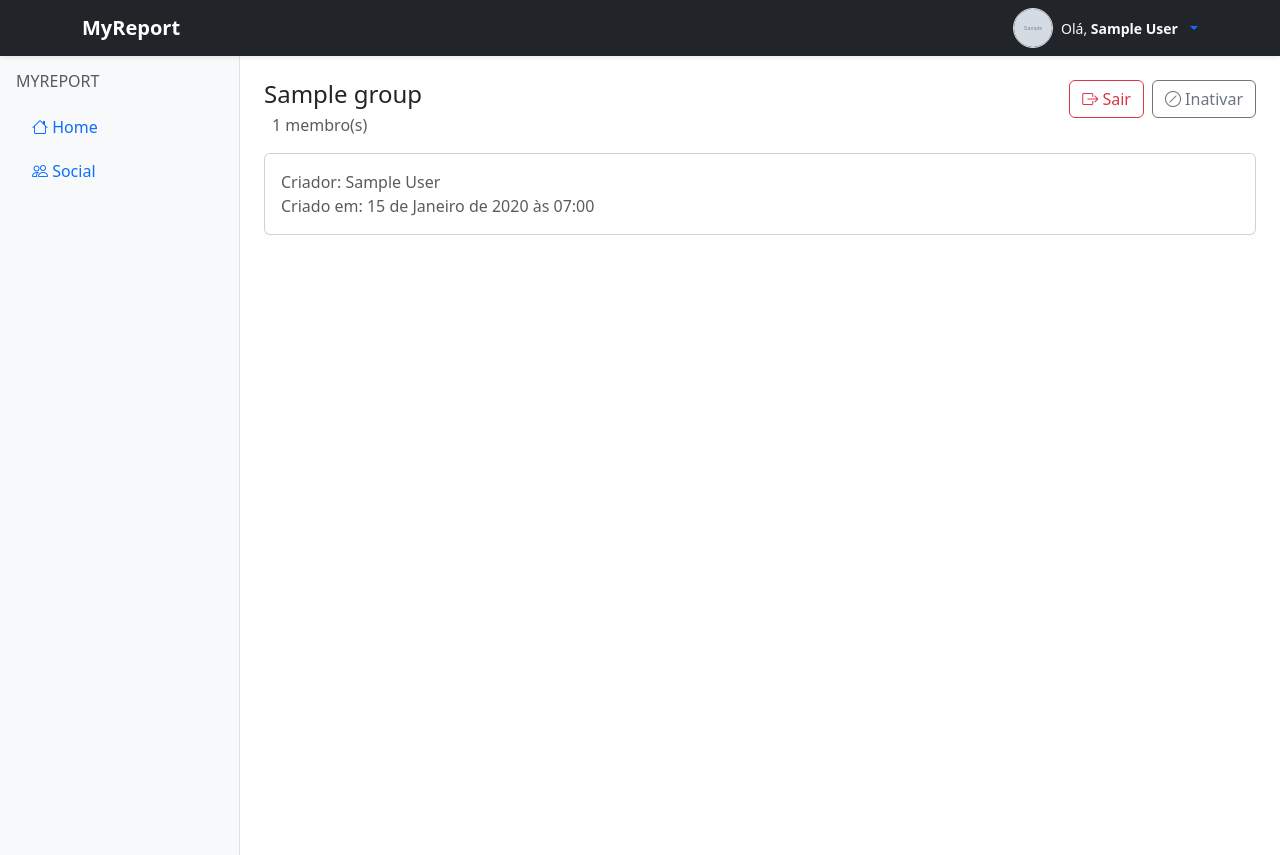
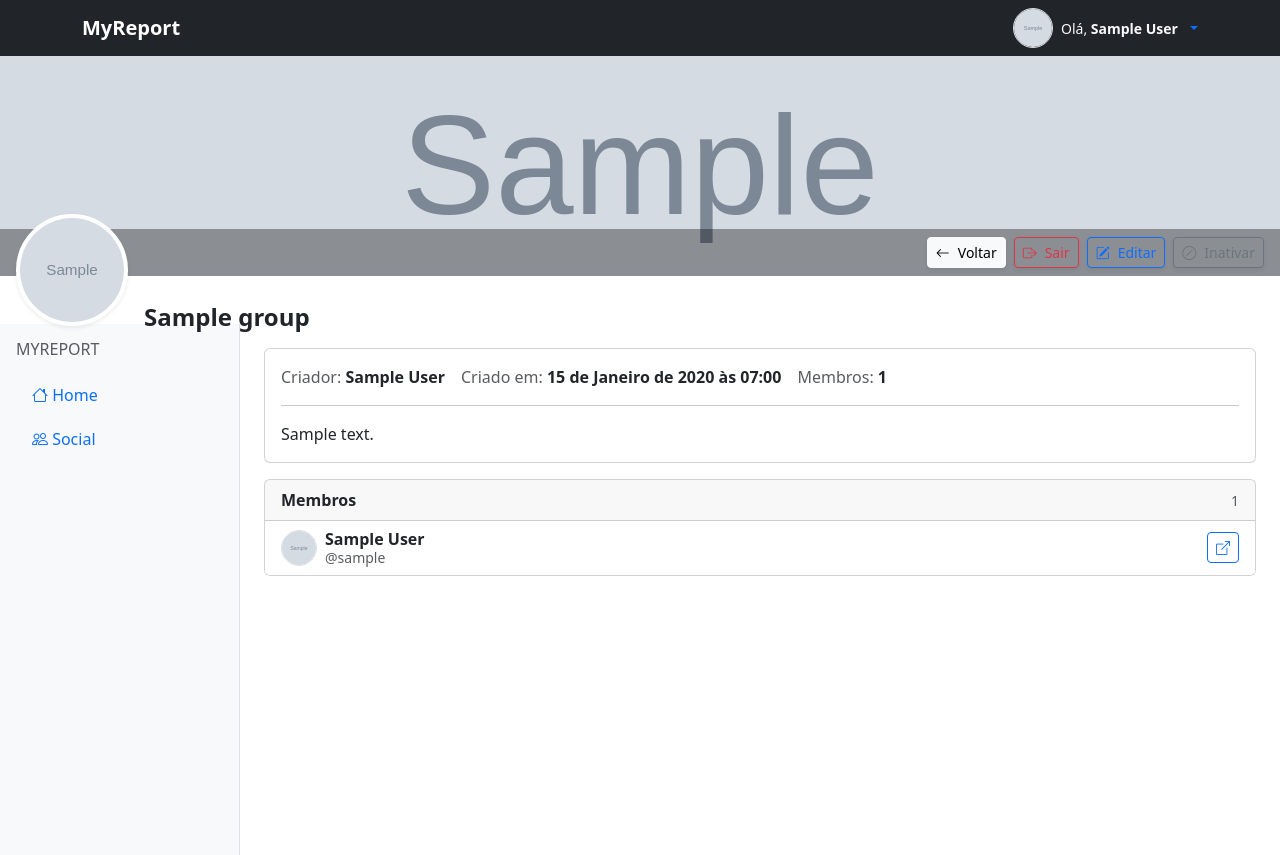
Before and after one commit to PeritoCriminal/myreport, a Django app: page /groups/00000000-0000-0000-0000-000000000001/ in a window 1280 px wide. Shown: the top 855 px of the page. Run offline with Django 5.2, Linux system fonts and the light colour scheme; a user stored in the database is signed in; tables that the repository leaves empty hold one stand-in row (values such as "Sample post"); grey boxes marked "Sample" are stand-in pictures.

Commit message:
Grupos: adiciona header próprio, ajusta detalhe do grupo e ações de membro/criador

```diff
--- a/myreport/accounts/templates/accounts/partials/profile_header.html
+++ b/myreport/accounts/templates/accounts/partials/profile_header.html
@@ -100,8 +100,6 @@
                 >
             {% endif %}
 
-            {# Texto de Identificação #}
-            {# Exibe a identificação SOMENTE se a página NÃO for do usuário logado #}
             {% if owner.id != user.id %}
                 <div class="pt-5 mt-5 d-none d-md-block">
                     <h4 class="fw-bold m-0 text-truncate">Página pessoal de {{ owner.display_name|default:owner.username }}</h4>
--- a/myreport/groups/templates/groups/group_detail.html
+++ b/myreport/groups/templates/groups/group_detail.html
@@ -1,47 +1,75 @@
+{# myreport/groups/templates/groups/group_detail.html #}
 {% extends "base.html" %}
 
+{% block page_header %}
+  {% include "groups/partials/group_header.html" with group=group %}
+{% endblock %}
+
 {% block content %}
-<div class="d-flex justify-content-between align-items-start mb-3">
-  <div>
-    <h4 class="mb-1">{{ group.name }}</h4>
-    <div class="text-muted">
-      {% if not group.is_active %}<span class="badge text-bg-secondary">Inativo</span>{% endif %}
-      <span class="ms-2">{{ members_count }} membro(s)</span>
+
+<div class="card mb-3">
+  <div class="card-body">
+    <div class="d-flex flex-wrap gap-3 align-items-center">
+      {% if not group.is_active %}
+        <span class="badge text-bg-secondary">Inativo</span>
+      {% endif %}
+      <span class="text-muted">Criador: <strong class="text-body">{{ group.creator }}</strong></span>
+      <span class="text-muted">Criado em: <strong class="text-body">{{ group.created_at }}</strong></span>
+      <span class="text-muted">Membros: <strong class="text-body">{{ members_count }}</strong></span>
     </div>
-  </div>
 
-  <div class="d-flex gap-2">
-    {% if is_member %}
-      <form method="post" action="{% url 'groups:group_leave' group.id %}">
-        {% csrf_token %}
-        <button class="btn btn-outline-danger" type="submit">
-          <i class="bi bi-box-arrow-right"></i> Sair
-        </button>
-      </form>
-    {% else %}
-      <form method="post" action="{% url 'groups:group_join' group.id %}">
-        {% csrf_token %}
-        <button class="btn btn-success" type="submit" {% if not group.is_active %}disabled{% endif %}>
-          <i class="bi bi-box-arrow-in-right"></i> Entrar
-        </button>
-      </form>
-    {% endif %}
-
-    {% if is_creator and group.is_active %}
-      <form method="post" action="{% url 'groups:group_deactivate' group.id %}">
-        {% csrf_token %}
-        <button class="btn btn-outline-secondary" type="submit">
-          <i class="bi bi-slash-circle"></i> Inativar
-        </button>
-      </form>
+    {% if group.description %}
+      <hr>
+      <div>{{ group.description }}</div>
     {% endif %}
   </div>
 </div>
 
 <div class="card">
-  <div class="card-body">
-    <div class="text-muted">Criador: {{ group.creator }}</div>
-    <div class="text-muted">Criado em: {{ group.created_at }}</div>
+  <div class="card-header d-flex justify-content-between align-items-center">
+    <span class="fw-semibold">Membros</span>
+    <span class="text-muted small">{{ members_count }}</span>
+  </div>
+
+  <div class="list-group list-group-flush">
+    {% for member in members %}
+      <div class="list-group-item d-flex align-items-center justify-content-between">
+        <div class="d-flex align-items-center gap-2">
+          {% if member.profile_image %}
+            <img
+              src="{{ member.profile_image.url }}"
+              alt="Foto do membro"
+              class="rounded-circle border bg-white"
+              style="width: 36px; height: 36px; object-fit: cover;"
+            >
+          {% else %}
+            <div
+              class="rounded-circle border bg-white d-flex align-items-center justify-content-center"
+              style="width: 36px; height: 36px;"
+              aria-label="Membro sem foto"
+            >
+              <i class="bi bi-person text-muted"></i>
+            </div>
+          {% endif %}
+
+          <div class="d-flex flex-column lh-sm">
+            <span class="fw-semibold">{{ member.display_name|default:member.username }}</span>
+            <small class="text-muted">@{{ member.username }}</small>
+          </div>
+        </div>
+
+        <a
+          class="btn btn-sm btn-outline-primary"
+          href="{% url 'accounts:user_profile' member.id %}?tab=profile"
+          title="Ver perfil"
+        >
+          <i class="bi bi-box-arrow-up-right"></i>
+        </a>
+      </div>
+    {% empty %}
+      <div class="list-group-item text-muted">Nenhum membro encontrado.</div>
+    {% endfor %}
   </div>
 </div>
+
 {% endblock %}
--- /dev/null
+++ b/myreport/groups/templates/groups/partials/group_header.html
@@ -0,0 +1,107 @@
+{# myreport/groups/templates/groups/partials/group_header.html #}
+{% load static %}
+
+<div class="position-relative mb-5">
+  <div
+    class="w-100 position-relative"
+    style="
+      height: 220px;
+      background-image: url('{% if group.background_image %}{{ group.background_image.url }}{% else %}{% static 'img/backgroundimage.jpg' %}{% endif %}');
+      background-size: cover;
+      background-position: center;
+      background-repeat: no-repeat;
+    "
+  >
+    <div class="position-absolute start-0 end-0" style="bottom: 0;">
+      <div class="px-3 py-2" style="background: rgba(0,0,0,.35);">
+        <div class="d-flex justify-content-end gap-2 flex-wrap">
+
+          <a
+            href="{% url 'groups:group_list' %}"
+            class="btn btn-sm btn-light d-flex align-items-center gap-2 shadow-sm"
+            title="Voltar"
+          >
+            <i class="bi bi-arrow-left"></i>
+            <span class="d-none d-md-inline">Voltar</span>
+          </a>
+
+          {% if is_member %}
+            <form method="post" action="{% url 'groups:group_leave' group.id %}">
+              {% csrf_token %}
+              <button class="btn btn-sm btn-outline-danger d-flex align-items-center gap-2 shadow-sm" type="submit">
+                <i class="bi bi-box-arrow-right"></i>
+                <span class="d-none d-md-inline">Sair</span>
+              </button>
+            </form>
+          {% else %}
+            <form method="post" action="{% url 'groups:group_join' group.id %}">
+              {% csrf_token %}
+              <button class="btn btn-sm btn-success d-flex align-items-center gap-2 shadow-sm" type="submit"
+                      {% if not group.is_active %}disabled{% endif %}>
+                <i class="bi bi-box-arrow-in-right"></i>
+                <span class="d-none d-md-inline">Entrar</span>
+              </button>
+            </form>
+          {% endif %}
+
+        {# Ações do criador #}
+        {% if is_creator and group.is_active %}
+
+        {# Editar grupo #}
+        <a
+            href="{% url 'groups:group_update' group.id %}"
+            class="btn btn-sm btn-outline-primary d-flex align-items-center gap-2 shadow-sm"
+            title="Editar grupo"
+            data-bs-toggle="tooltip"
+            data-bs-placement="top"
+        >
+            <i class="bi bi-pencil-square"></i>
+            <span class="d-none d-md-inline">Editar</span>
+        </a>
+
+        {# Inativar grupo #}
+        <form method="post" action="{% url 'groups:group_deactivate' group.id %}">
+            {% csrf_token %}
+            <button
+            class="btn btn-sm btn-outline-secondary d-flex align-items-center gap-2 shadow-sm"
+            type="submit"
+            title="Inativar grupo"
+            data-bs-toggle="tooltip"
+            data-bs-placement="top"
+            >
+            <i class="bi bi-slash-circle"></i>
+            <span class="d-none d-md-inline">Inativar</span>
+            </button>
+        </form>
+
+        {% endif %}
+        </div>
+      </div>
+    </div>
+  </div>
+
+  <div class="position-absolute start-0 ms-3" style="bottom: -56px;">
+    <div class="d-flex align-items-center gap-3">
+      {% if group.profile_image %}
+        <img
+          src="{{ group.profile_image.url }}"
+          alt="Imagem do grupo"
+          class="rounded-circle border border-4 border-white bg-white shadow-sm"
+          style="width:112px; height:112px; object-fit:cover;"
+        >
+      {% else %}
+        <div
+          class="rounded-circle border border-4 border-white bg-white shadow-sm d-flex align-items-center justify-content-center"
+          style="width:112px; height:112px;"
+          aria-label="Grupo sem imagem"
+        >
+          <i class="bi bi-people fs-1 text-muted"></i>
+        </div>
+      {% endif %}
+
+      <div class="pt-5 mt-5 d-none d-md-block">
+        <h4 class="fw-bold m-0 text-truncate">{{ group.name }}</h4>
+      </div>
+    </div>
+  </div>
+</div>
--- a/myreport/groups/urls.py
+++ b/myreport/groups/urls.py
@@ -1,6 +1,12 @@
 from django.urls import path
 
-from .views.group import GroupCreateView, GroupDetailView, GroupListView, GroupUpdateView, group_inactivate_view
+from .views.group import (
+    GroupCreateView,
+    GroupDetailView,
+    GroupListView,
+    GroupUpdateView,
+    group_deactivate_view,
+)
 from .views.membership import group_join_view, group_leave_view
 
 app_name = "groups"
@@ -12,5 +18,5 @@ urlpatterns = [
     path("<uuid:pk>/edit/", GroupUpdateView.as_view(), name="group_update"),
     path("<uuid:pk>/join/", group_join_view, name="group_join"),
     path("<uuid:pk>/leave/", group_leave_view, name="group_leave"),
-    path("<uuid:pk>/deactivate/", group_inactivate_view, name="group_deactivate"),
+    path("<uuid:pk>/deactivate/", group_deactivate_view, name="group_deactivate"),
 ]
--- a/myreport/groups/views/__init__.py
+++ b/myreport/groups/views/__init__.py
@@ -1,2 +1,2 @@
-from .group import GroupCreateView, GroupDetailView, GroupListView, group_inactivate_view
+from .group import GroupCreateView, GroupDetailView, GroupListView, group_deactivate_view
 from .membership import group_join_view, group_leave_view
--- a/myreport/groups/views/group.py
+++ b/myreport/groups/views/group.py
@@ -1,32 +1,18 @@
+# myreport/groups/views/group.py
 from __future__ import annotations
 
 from django.contrib.auth.mixins import LoginRequiredMixin
 from django.core.exceptions import PermissionDenied
-from django.db.models import Exists, OuterRef
+from django.db.models import BooleanField, Case, Exists, OuterRef, Q, Value, When
 from django.http import Http404
 from django.shortcuts import get_object_or_404, redirect
-from django.urls import reverse_lazy, reverse
+from django.urls import reverse, reverse_lazy
 from django.views.decorators.http import require_POST
 from django.views.generic import CreateView, DetailView, ListView, UpdateView
+
 from ..forms import GroupForm
-
-
-
 from ..models import Group, GroupMembership
 from ..services import inactivate_group
-
-
-from django.urls import reverse
-
-
-# groups/views/group.py
-
-from django.contrib.auth.mixins import LoginRequiredMixin
-from django.db.models import BooleanField, Case, Exists, OuterRef, Q, Value, When
-from django.urls import reverse
-from django.views.generic import ListView
-
-from ..models import Group, GroupMembership
 
 
 class GroupListView(LoginRequiredMixin, ListView):
@@ -67,8 +53,6 @@ class GroupListView(LoginRequiredMixin, ListView):
         return ctx
 
 
-
-
 class GroupDetailView(LoginRequiredMixin, DetailView):
     model = Group
     template_name = "groups/group_detail.html"
@@ -77,19 +61,27 @@ class GroupDetailView(LoginRequiredMixin, DetailView):
     def get_object(self, queryset=None):
         obj = super().get_object(queryset=queryset)
         if not obj.is_active and obj.creator_id != self.request.user.id:
-            # opcional: permitir visualizar inativo só ao criador
             raise Http404("Grupo não encontrado.")
         return obj
 
     def get_context_data(self, **kwargs):
         ctx = super().get_context_data(**kwargs)
         group = self.object
-        ctx["is_member"] = GroupMembership.objects.filter(
-            group=group, user=self.request.user
-        ).exists()
-        ctx["members_count"] = group.memberships.count()
-        ctx["is_creator"] = group.creator_id == self.request.user.id
+        user = self.request.user
+
+        ctx["is_member"] = GroupMembership.objects.filter(group=group, user=user).exists()
+        ctx["is_creator"] = group.creator_id == user.id
+
+        qs_memberships = (
+            group.memberships.select_related("user")
+            .order_by("-joined_at")
+        )
+
+        ctx["members_count"] = qs_memberships.count()
+        ctx["members"] = [m.user for m in qs_memberships]
+
         return ctx
+
 
 
 class GroupCreateView(LoginRequiredMixin, CreateView):
@@ -109,9 +101,6 @@ class GroupCreateView(LoginRequiredMixin, CreateView):
         return response
 
 
-
-
-
 class GroupUpdateView(LoginRequiredMixin, UpdateView):
     model = Group
     form_class = GroupForm
@@ -127,10 +116,8 @@ class GroupUpdateView(LoginRequiredMixin, UpdateView):
         return reverse("groups:group_detail", kwargs={"pk": self.object.pk})
 
 
-
-
 @require_POST
-def group_inactivate_view(request, pk):
+def group_deactivate_view(request, pk):
     group = get_object_or_404(Group, pk=pk)
     try:
         inactivate_group(group=group, user=request.user)
```
